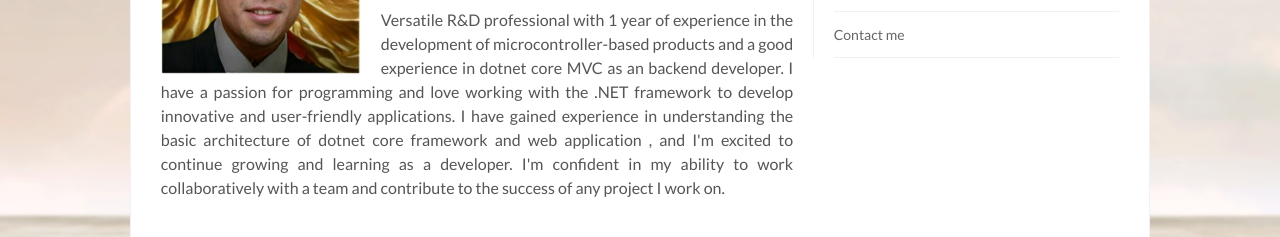
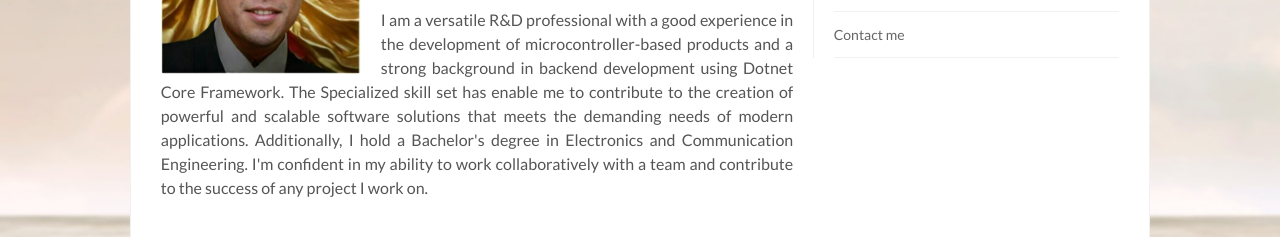
Before and after one commit to Amitshakya0316/mycv.github.io, a plain HTML site: page index.html in a window 1280 px wide. Shown: the part 294-531 px from the top of the page. Drawn offline with nearby package versions, Linux system fonts and the light colour scheme; no server answers.

Commit message:
changed intro

```diff
--- a/index.html
+++ b/index.html
@@ -78,15 +78,17 @@
                             </div>
                             <div class="info">
                                 <h2>
-                                    Amit Shakya
+                                   Amit Shakya
                                 </h2>
                                 <h4>
                                      Electronics and Communication Engineer
                                 </h4>
                                 <p style="text-align: justify;">
-                                    Versatile R&D professional with 1 year of experience in the development of microcontroller-based products and a good experience in dotnet core MVC as an backend developer.
-									I have a passion for programming and love working with the .NET framework to develop innovative and user-friendly applications. I have gained experience in understanding the basic architecture of dotnet core framework and web application ,
-                                    and I'm excited to continue growing and learning as a developer. I'm confident in my ability to work collaboratively with a team and contribute to the success of any project I work on.
+                                    I am a versatile R&D professional with a good experience in the development of microcontroller-based products
+                                    and a strong background in backend development using Dotnet Core Framework. The Specialized skill set has enable me to contribute to the creation of
+                                    powerful and scalable software solutions that meets the demanding needs of modern applications.
+                                    Additionally, I hold a Bachelor's degree in Electronics and Communication Engineering. I'm confident in my ability to work collaboratively with a team and contribute to the
+                                    success of any project I work on.
                                 </p>
                             </div>
                         </div>
@@ -431,8 +433,8 @@
                               <i class="icon-user"></i>
                             </div>
                             <div class="sny-icon-content">
-                              <h4>Email</h4>
-                              <p>amitshakya688@gmail.com</p>
+                                <h4>Email</h4>
+                                <p><a href="mailto:amitshakya688@gmail.com">amitshakya688@gmail.com</a></p>
                             </div>
                          </div>
                        </div>
```
